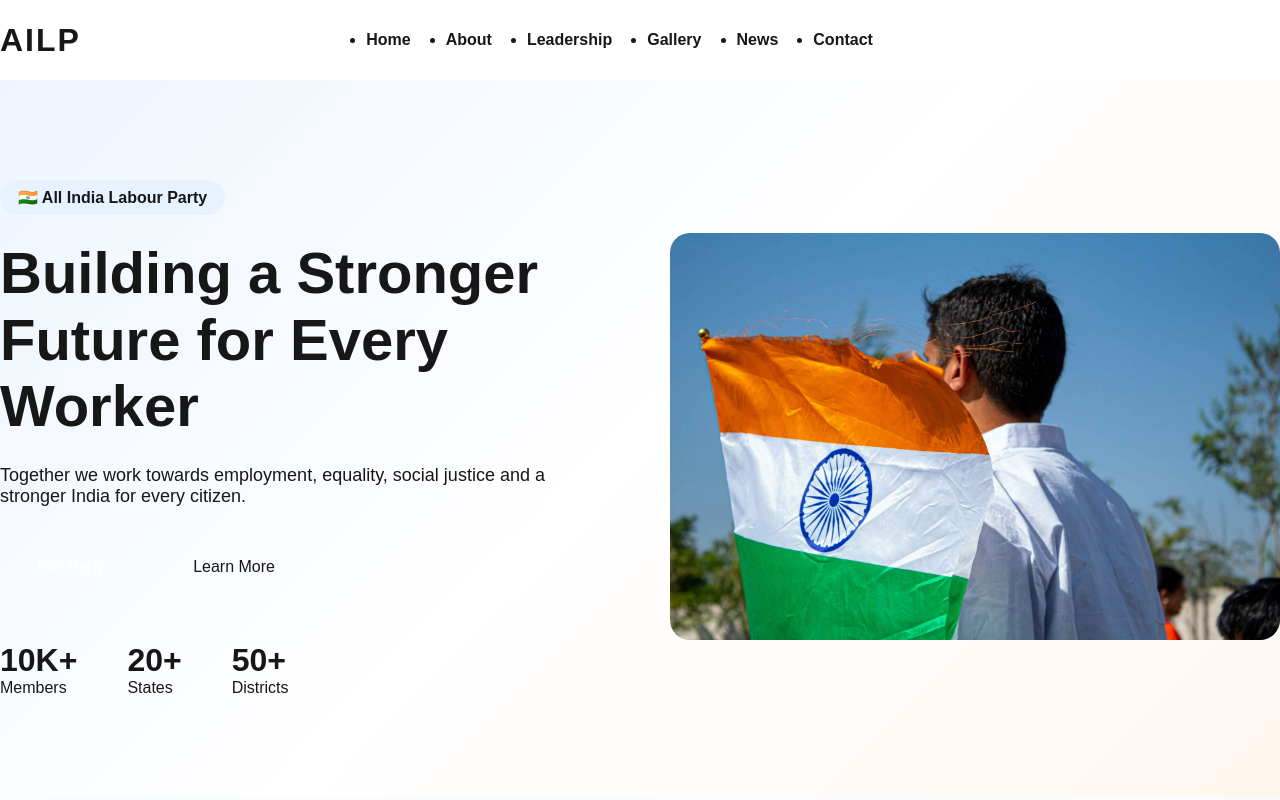
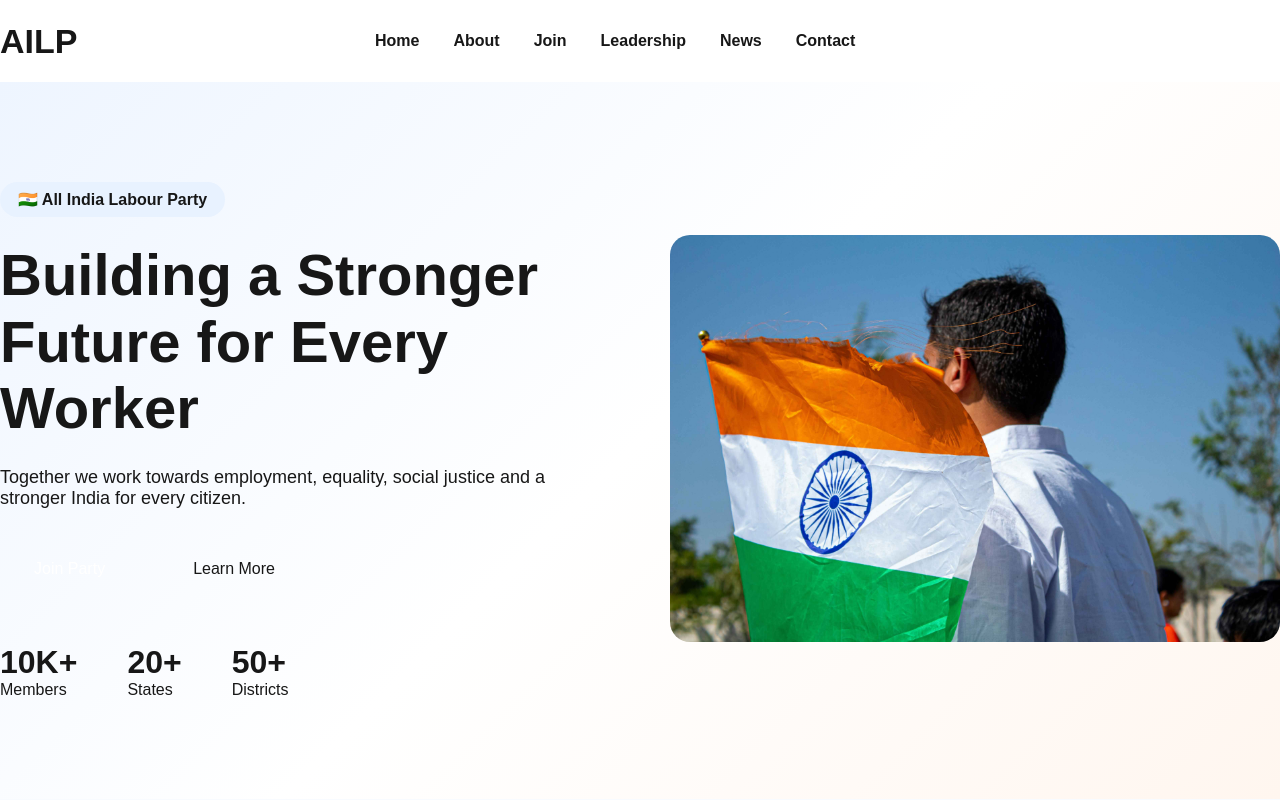
Before and after one commit to Rubul2024/ailp-website, a Next.js app: page / in a window 1280 px wide. Shown: the top 800 px of the page. Built offline with nearby package versions, Linux system fonts and the light colour scheme.

Commit message:
Create production-ready header

```diff
--- a/app/page.js
+++ b/app/page.js
@@ -1,5 +1,5 @@
 // Layout
-import Header from "../components/Header/Header";
+import Header from "../components/layout/Header/Header";
 
 // Home Sections
 import Hero from "../components/Hero/Hero";
--- /dev/null
+++ b/components/layout/Header/Header.js
@@ -0,0 +1,104 @@
+"use client";
+
+/*
+====================================================
+Production Header Component
+====================================================
+Features:
+✔ Sticky Navigation
+✔ Scroll Effect
+✔ Responsive Layout
+✔ Next.js Link
+====================================================
+*/
+
+import { useEffect, useState } from "react";
+import Link from "next/link";
+import styles from "./Header.module.css";
+
+// Navigation Menu
+const navItems = [
+  { label: "Home", href: "/" },
+  { label: "About", href: "/about" },
+  { label: "Join", href: "/join" },
+  { label: "Leadership", href: "/leadership" },
+  { label: "News", href: "/news" },
+  { label: "Contact", href: "/contact" },
+];
+
+export default function Header() {
+  // Track scroll position
+  const [isScrolled, setIsScrolled] = useState(false);
+
+  useEffect(() => {
+    function handleScroll() {
+      setIsScrolled(window.scrollY > 20);
+    }
+
+    window.addEventListener("scroll", handleScroll);
+
+    return () =>
+      window.removeEventListener("scroll", handleScroll);
+  }, []);
+
+  return (
+    <header
+      className={`${styles.header} ${
+        isScrolled ? styles.scrolled : ""
+      }`}
+    >
+      <div className="container">
+
+        <div className={styles.wrapper}>
+
+          {/* =========================
+              Logo
+          ========================== */}
+
+          <Link href="/" className={styles.logo}>
+            AILP
+          </Link>
+
+          {/* =========================
+              Navigation
+          ========================== */}
+
+          <nav>
+
+            <ul className={styles.nav}>
+
+              {navItems.map((item) => (
+
+                <li key={item.label}>
+
+                  <Link href={item.href}>
+
+                    {item.label}
+
+                  </Link>
+
+                </li>
+
+              ))}
+
+            </ul>
+
+          </nav>
+
+          {/* =========================
+              CTA Button
+          ========================== */}
+
+          <Link
+            href="/join"
+            className={styles.joinButton}
+          >
+            Join Now
+          </Link>
+
+        </div>
+
+      </div>
+    </header>
+  );
+}
--- /dev/null
+++ b/components/layout/Header/Header.module.css
@@ -0,0 +1,145 @@
+/* ==========================================
+   Header
+========================================== */
+
+.header {
+
+    position: sticky;
+
+    top: 0;
+
+    z-index: 999;
+
+    transition: all .35s ease;
+
+    background: transparent;
+
+}
+
+/* Scroll Effect */
+
+.scrolled {
+
+    background: rgba(255,255,255,.92);
+
+    backdrop-filter: blur(12px);
+
+    box-shadow: 0 10px 30px rgba(0,0,0,.08);
+
+}
+
+/* Wrapper */
+
+.wrapper {
+
+    height: 82px;
+
+    display: flex;
+
+    align-items: center;
+
+    justify-content: space-between;
+
+}
+
+/* Logo */
+
+.logo {
+
+    font-size: 34px;
+
+    font-weight: 800;
+
+    color: var(--primary-color);
+
+}
+
+/* Navigation */
+
+.nav {
+
+    display: flex;
+
+    align-items: center;
+
+    gap: 34px;
+
+    list-style: none;
+
+}
+
+.nav a {
+
+    color: var(--text-dark);
+
+    font-weight: 600;
+
+    position: relative;
+
+    transition: .3s;
+
+}
+
+/* Hover Line */
+
+.nav a::after {
+
+    content: "";
+
+    position: absolute;
+
+    left: 0;
+
+    bottom: -6px;
+
+    width: 0;
+
+    height: 2px;
+
+    background: var(--primary-color);
+
+    transition: .3s;
+
+}
+
+.nav a:hover::after {
+
+    width: 100%;
+
+}
+
+.nav a:hover {
+
+    color: var(--primary-color);
+
+}
+
+/* Join Button */
+
+.joinButton {
+
+    padding: 14px 28px;
+
+    border-radius: 40px;
+
+    background: linear-gradient(
+        135deg,
+        var(--primary-color),
+        var(--primary-dark)
+    );
+
+    color: #fff;
+
+    font-weight: 600;
+
+    transition: .3s;
+
+}
+
+.joinButton:hover {
+
+    transform: translateY(-3px);
+
+    box-shadow: 0 16px 30px rgba(0,0,0,.15);
+
+}
```
